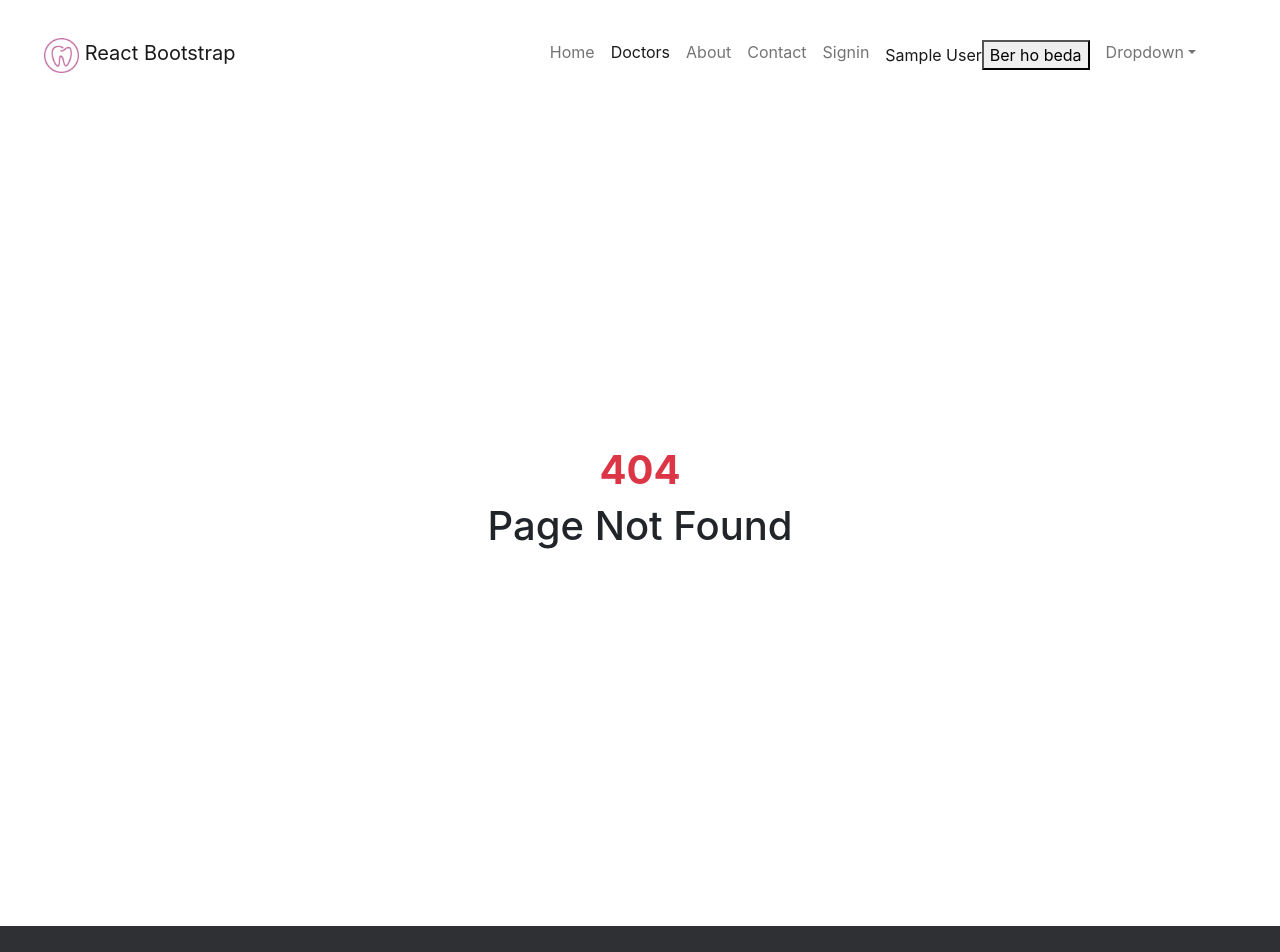
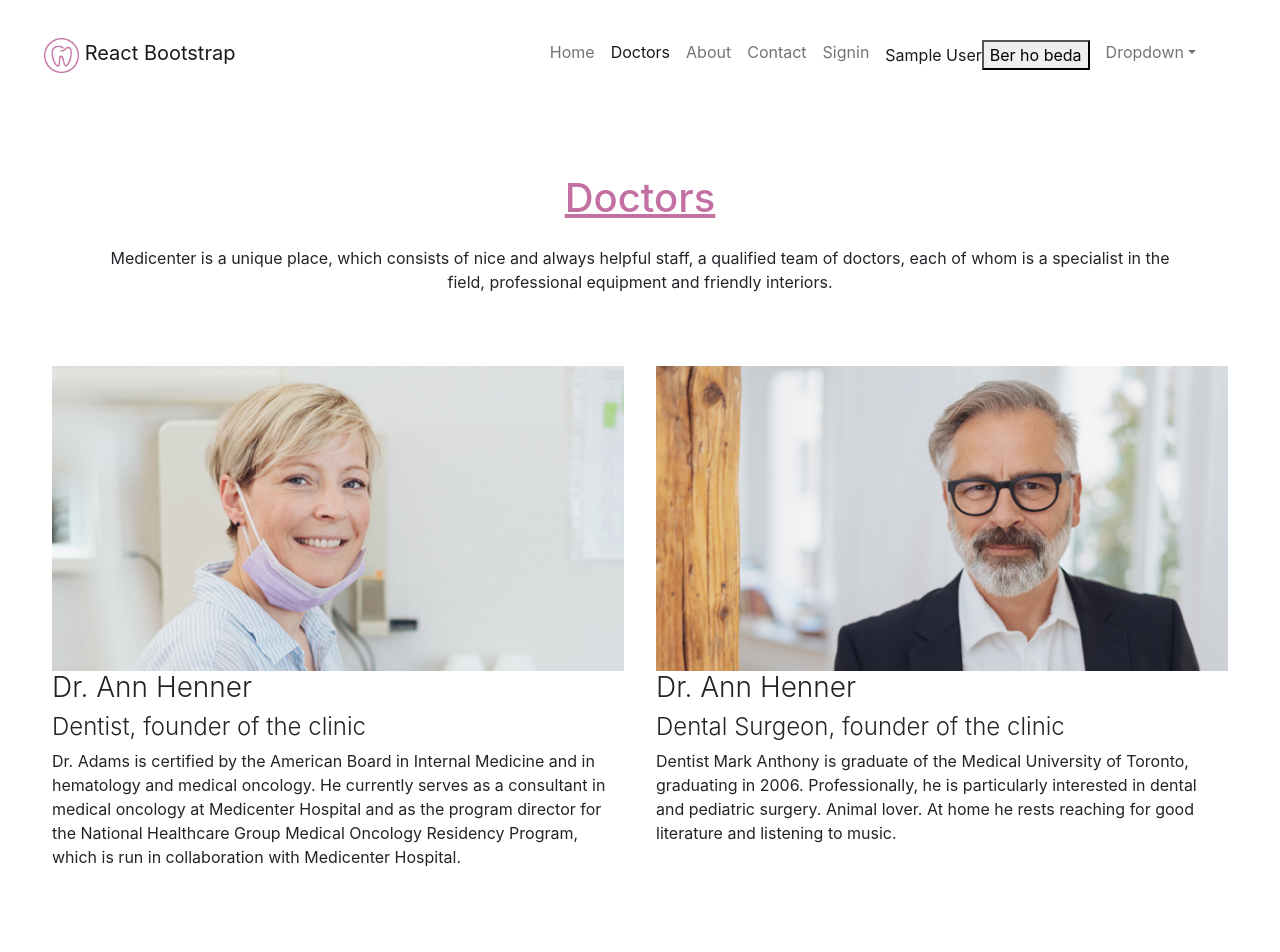
Before and after one commit to kawsarm104/medicenter-detistry, a React (Create React App) app: page /doctors in a window 1280 px wide. Shown: the top 952 px of the page. Built offline with nearby package versions, Linux system fonts and the light colour scheme; no server answers; sample sign-in values are in the browser's storage.

Commit message:
added doctors private route

```diff
--- a/src/App.js
+++ b/src/App.js
@@ -7,6 +7,7 @@ import Signin from "./Pages/Auth/Signin/Signin";
 import Footer from "./Pages/Common/Footer/Footer";
 import Header from "./Pages/Common/Header/Header";
 import Contact from "./Pages/Contact/Contact";
+import Doctors from "./Pages/Doctors/Doctors";
 import NotFound from "./Pages/Error/NotFound";
 import Home from "./Pages/Home/Home/Home";
 import ServiceDetails from "./Pages/Services/ServiceDetails/ServiceDetails";
@@ -35,6 +36,9 @@ function App() {
             <PrivateRoute path="/service/:serviceId">
               <ServiceDetails></ServiceDetails>
             </PrivateRoute>
+            <PrivateRoute path="/doctors">
+              <Doctors></Doctors>
+            </PrivateRoute>
             <Route path="/contact">
               <Contact></Contact>
             </Route>
@@ -45,7 +49,7 @@ function App() {
               <NotFound></NotFound>
             </Route>
           </Switch>
-          {/* <Slider/> */}
+
           <Footer></Footer>
         </Router>
       </AuthProvider>
--- /dev/null
+++ b/src/Pages/Doctors/Doctors.css
@@ -0,0 +1,7 @@
+.doctors{
+    min-height: 100vh;
+
+}
+.our-doctors h1 u{
+    color: #c371a3;
+}
--- a/src/Pages/Doctors/Doctors.js
+++ b/src/Pages/Doctors/Doctors.js
@@ -1,11 +1,51 @@
-import React from 'react';
+import React from "react";
+import { Col, Container, Row } from "react-bootstrap";
+import doc1 from "../../images/doctors/image_05.jpg";
+import doc2 from "../../images/doctors/image_06.jpg";
+import "./Doctors.css";
 
 const Doctors = () => {
-    return (
-        <div>
-
-        </div>
-    );
+  return (
+    <Container fluid className="mt-5 mb-5 px-5  doctors">
+      <div className="text-center our-doctors mb-4 py-3">
+        <h1 className="py-3">
+          <u>Doctors</u>
+        </h1>
+        <p className="px-5">
+          Medicenter is a unique place, which consists of nice and always
+          helpful staff, a qualified team of doctors, each of whom is a
+          specialist in the field, professional equipment and friendly
+          interiors.
+        </p>
+      </div>
+      <Row>
+        <Col sm={12} md={6} className=" p-3">
+          <img src={doc1} className="img-fluid" alt="" />
+          <h3 className="fw-light">Dr. Ann Henner</h3>
+          <h4 className="fw-light">Dentist, founder of the clinic</h4>
+          <p>
+            Dr. Adams is certified by the American Board in Internal Medicine
+            and in hematology and medical oncology. He currently serves as a
+            consultant in medical oncology at Medicenter Hospital and as the
+            program director for the National Healthcare Group Medical Oncology
+            Residency Program, which is run in collaboration with Medicenter
+            Hospital.
+          </p>
+        </Col>
+        <Col sm={12} md={6} className=" p-3">
+          <img src={doc2} className="img-fluid" alt="" />
+          <h3 className="fw-light">Dr. Ann Henner</h3>
+          <h4 className="fw-light">Dental Surgeon, founder of the clinic</h4>
+          <p>
+            Dentist Mark Anthony is graduate of the Medical University of
+            Toronto, graduating in 2006. Professionally, he is particularly
+            interested in dental and pediatric surgery. Animal lover. At home he
+            rests reaching for good literature and listening to music.
+          </p>
+        </Col>
+      </Row>
+    </Container>
+  );
 };
 
 export default Doctors;
```
Also changed, not shown: src/images/doctors/image_05.jpg (added), src/images/doctors/image_06.jpg (added).
